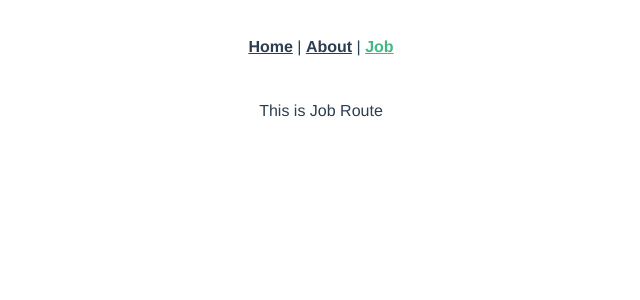
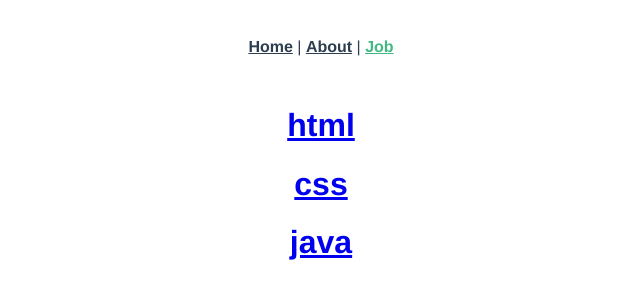
Before and after one commit to ChitKhonn/Router-Project, a Vue app: page /job in a window 1280 px wide. Shown: the top 300 px of the page, without its empty margins (319-959 px from the left). Built offline with nearby package versions, Linux system fonts and the light colour scheme.

Commit message:
dynamic route

```diff
--- a/src/router/index.js
+++ b/src/router/index.js
@@ -1,7 +1,8 @@
 import { createRouter, createWebHistory } from 'vue-router'
 import HomeView from '../views/HomeView.vue'
 import AboutView from '../views/AboutView.vue'
-import JobView from '../views/JobView.vue'
+import JobView from '../views/Job/JobView.vue'
+import JobDetails from '../views/Job/JobDetails.vue'
 
 
 const routes = [
@@ -19,7 +20,14 @@ const routes = [
     path: '/job',
     name: 'job',
     component:JobView
+  },
+  {
+    path: '/jobdetails/:id',
+    name: 'jobdetails',
+    component:JobDetails,
+    props:true
   }
+
 ]
 
 const router = createRouter({
--- a/src/views/JobView.vue
+++ b/src/views/Job/JobDetails.vue
@@ -1,10 +1,10 @@
 <template>
-  <p> This is Job Route</p>
+  <p>This is compoment is job details  {{ id }}</p>
 </template>
 
 <script>
 export default {
-
+    props:["id"]
 }
 </script>
 
--- /dev/null
+++ b/src/views/Job/JobView.vue
@@ -0,0 +1,25 @@
+<template>
+  <div v-for="job in  jobs" :key="job.id">
+     <router-link :to="{name : 'jobdetails' , params:{id:job.id}}">
+      <h1> {{ job.title }} </h1>
+    </router-link>
+  </div>
+</template>
+
+<script>
+export default {
+  data(){
+    return{
+      jobs:[
+        {id:1,title:'html'},
+        {id:2,title:'css'},
+        {id:3,title:'java'},
+      ]
+    }
+  }
+}
+</script>
+
+<style>
+
+</style>
```
